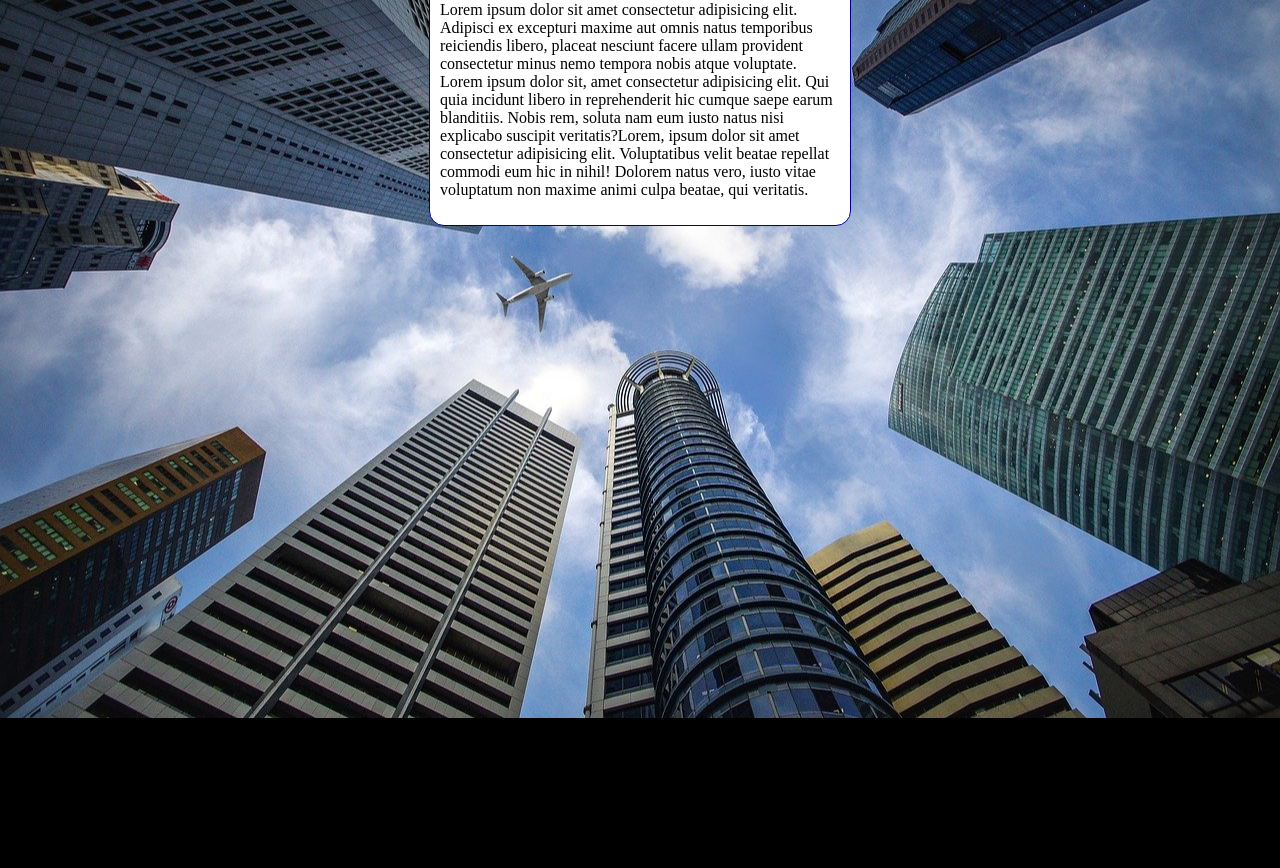
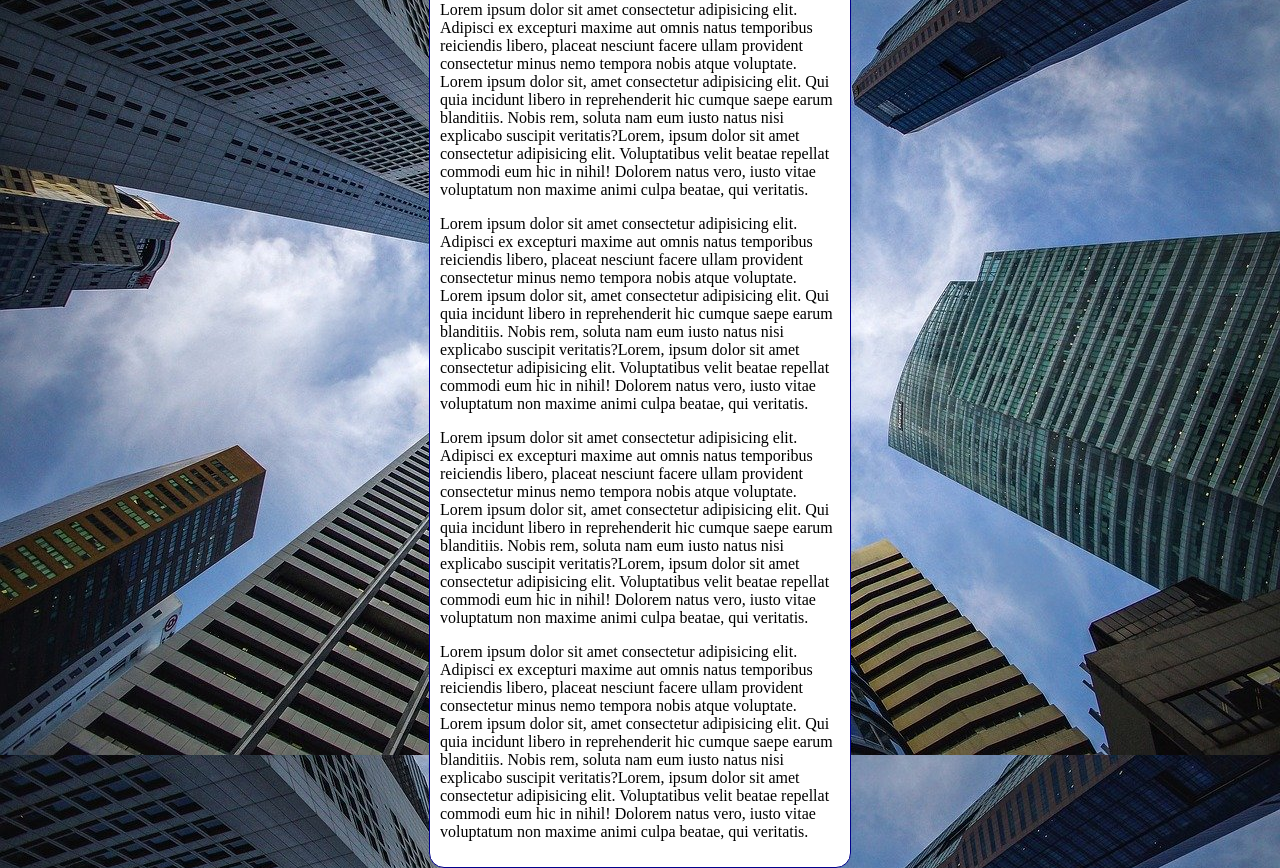
Before and after one commit to guilhermepereru/html-css, a plain HTML site: page Exercicios/ex022/fundo006.html in a window 1280 px wide. Shown: the part 98-966 px from the top of the page. Before the commit the page ends 816 px from the top, so only its background shows below. Drawn offline with Linux system fonts and the light colour scheme.

Commit message:
adicionei o bg-attachment

```diff
--- a/Exercicios/ex022/fundo006.html
+++ b/Exercicios/ex022/fundo006.html
@@ -3,7 +3,7 @@
 <head>
     <meta charset="UTF-8">
     <meta name="viewport" content="width=device-width, initial-scale=1.0">
-    <title>Document</title>
+    <title>Fundo fixo de tela</title>
     <style>
         body{
             height: 100vh;
@@ -12,6 +12,7 @@
             background-position: center center;
             background-repeat: no-repeat;
             background-size: cover;
+            background-attachment: fixed;
         }
         main{
             background-color: white;
@@ -27,6 +28,9 @@
     <main>
         <h1>Teste de imagem de fundo</h1>
         <p>Lorem ipsum dolor sit amet consectetur adipisicing elit. Adipisci ex excepturi maxime aut omnis natus temporibus reiciendis libero, placeat nesciunt facere ullam provident consectetur minus nemo tempora nobis atque voluptate. Lorem ipsum dolor sit, amet consectetur adipisicing elit. Qui quia incidunt libero in reprehenderit hic cumque saepe earum blanditiis. Nobis rem, soluta nam eum iusto natus nisi explicabo suscipit veritatis?Lorem, ipsum dolor sit amet consectetur adipisicing elit. Voluptatibus velit beatae repellat commodi eum hic in nihil! Dolorem natus vero, iusto vitae voluptatum non maxime animi culpa beatae, qui veritatis.</p>
+        <p>Lorem ipsum dolor sit amet consectetur adipisicing elit. Adipisci ex excepturi maxime aut omnis natus temporibus reiciendis libero, placeat nesciunt facere ullam provident consectetur minus nemo tempora nobis atque voluptate. Lorem ipsum dolor sit, amet consectetur adipisicing elit. Qui quia incidunt libero in reprehenderit hic cumque saepe earum blanditiis. Nobis rem, soluta nam eum iusto natus nisi explicabo suscipit veritatis?Lorem, ipsum dolor sit amet consectetur adipisicing elit. Voluptatibus velit beatae repellat commodi eum hic in nihil! Dolorem natus vero, iusto vitae voluptatum non maxime animi culpa beatae, qui veritatis.</p>
+        <p>Lorem ipsum dolor sit amet consectetur adipisicing elit. Adipisci ex excepturi maxime aut omnis natus temporibus reiciendis libero, placeat nesciunt facere ullam provident consectetur minus nemo tempora nobis atque voluptate. Lorem ipsum dolor sit, amet consectetur adipisicing elit. Qui quia incidunt libero in reprehenderit hic cumque saepe earum blanditiis. Nobis rem, soluta nam eum iusto natus nisi explicabo suscipit veritatis?Lorem, ipsum dolor sit amet consectetur adipisicing elit. Voluptatibus velit beatae repellat commodi eum hic in nihil! Dolorem natus vero, iusto vitae voluptatum non maxime animi culpa beatae, qui veritatis.</p>
+        <p>Lorem ipsum dolor sit amet consectetur adipisicing elit. Adipisci ex excepturi maxime aut omnis natus temporibus reiciendis libero, placeat nesciunt facere ullam provident consectetur minus nemo tempora nobis atque voluptate. Lorem ipsum dolor sit, amet consectetur adipisicing elit. Qui quia incidunt libero in reprehenderit hic cumque saepe earum blanditiis. Nobis rem, soluta nam eum iusto natus nisi explicabo suscipit veritatis?Lorem, ipsum dolor sit amet consectetur adipisicing elit. Voluptatibus velit beatae repellat commodi eum hic in nihil! Dolorem natus vero, iusto vitae voluptatum non maxime animi culpa beatae, qui veritatis.</p>
     </main>
 </body>
 </html>
```
